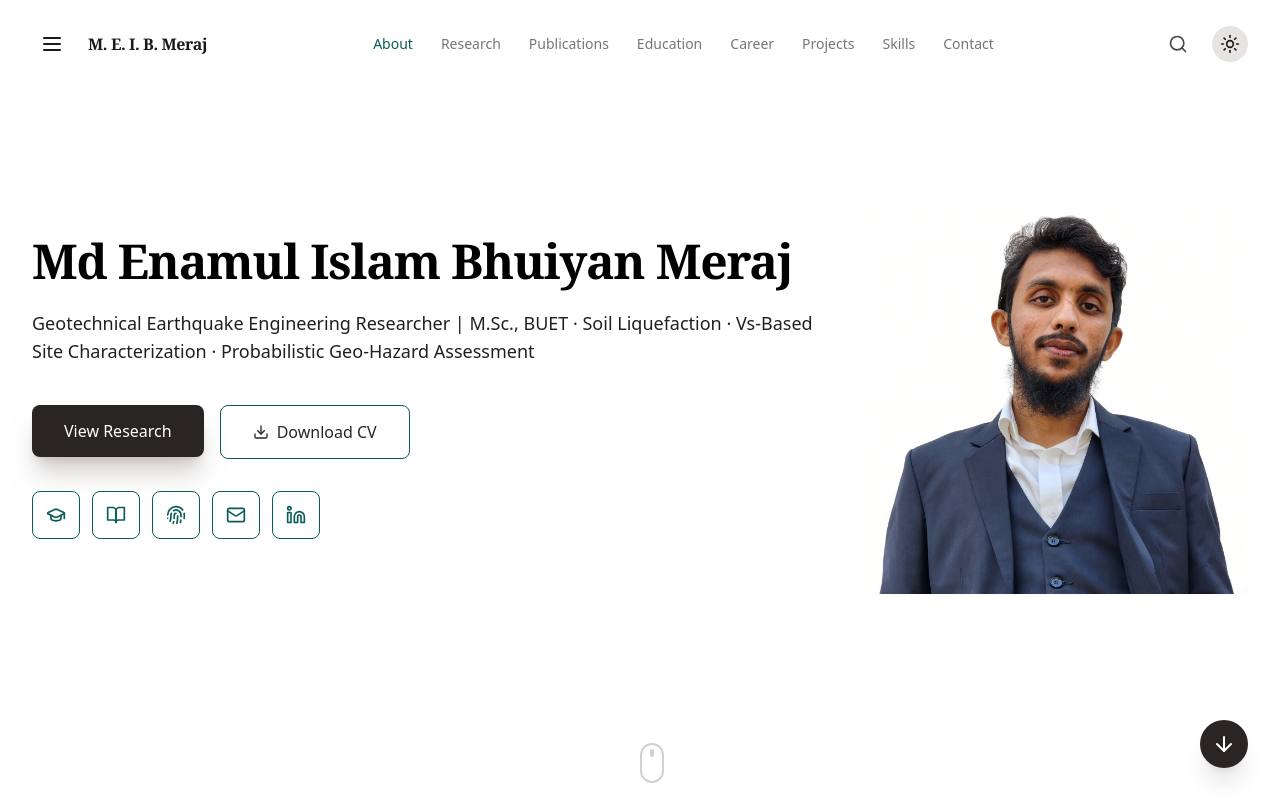
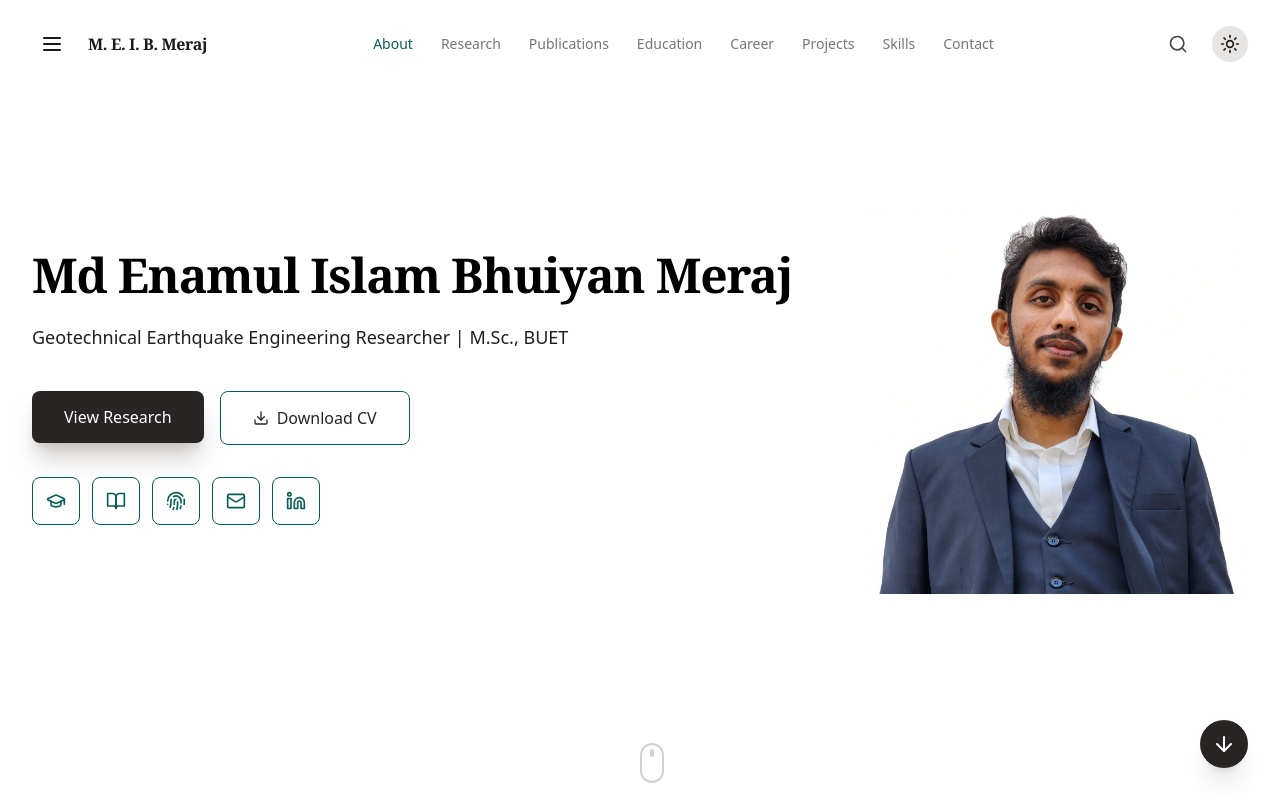
Before and after one commit to enamulislammeraj25-rin/portfolio-xrin, a React (Create React App) app: page / in a window 1280 px wide. Shown: the top 800 px of the page. Built offline with nearby package versions, Linux system fonts and the light colour scheme.

Commit message:
Split hero role and research focus

```diff
--- a/src/data/portfolioData.js
+++ b/src/data/portfolioData.js
@@ -14,7 +14,8 @@ export const PORTFOLIO_DATA = {
     name: "Md Enamul Islam Bhuiyan Meraj",
     title: "Geotechnical Earthquake Engineering Researcher | M.Sc., BUET",
     institution: "Bangladesh University of Engineering & Technology (BUET)",
-    tagline: "Geotechnical Earthquake Engineering Researcher | M.Sc., BUET · Soil Liquefaction · Vs-Based Site Characterization · Probabilistic Geo-Hazard Assessment",
+    tagline: "Geotechnical Earthquake Engineering Researcher | M.Sc., BUET",
+    researchFocus: "Soil Liquefaction · Vs-Based Site Characterization · Probabilistic Geo-Hazard Assessment",
     bio: "I am an M.Sc. researcher in Civil and Geotechnical Engineering at Bangladesh University of Engineering & Technology (BUET), with a primary research focus on geotechnical earthquake engineering. My work centers on shear-wave-velocity-based liquefaction assessment, seismic site characterization, regional geo-hazard mapping, and probabilistic treatment of geotechnical uncertainty.\n\nI also work on ground improvement of soft soils, embankment and slope stability, and numerical geotechnical modelling. I have developed and benchmarked embankment models in PLAXIS 2D and PLAXIS 3D by reproducing published studies and comparing the numerical outputs with reported results. My long-term research goal is to integrate field measurements, geotechnical data analysis, probabilistic methods, and numerical modelling to improve the assessment and mitigation of earthquake-related ground hazards.",
     email: "enamulislammeraj.25@gmail.com",
     location: "Dhaka, Bangladesh",
```
